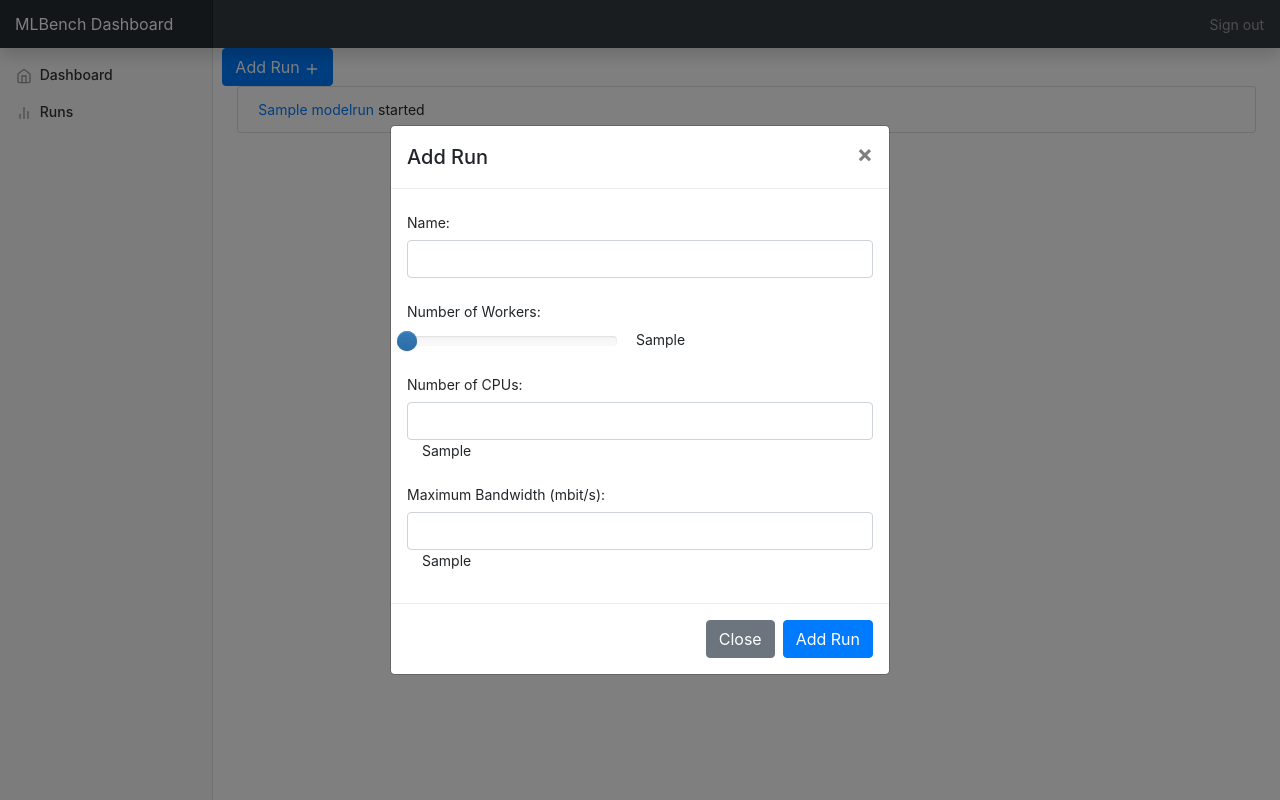
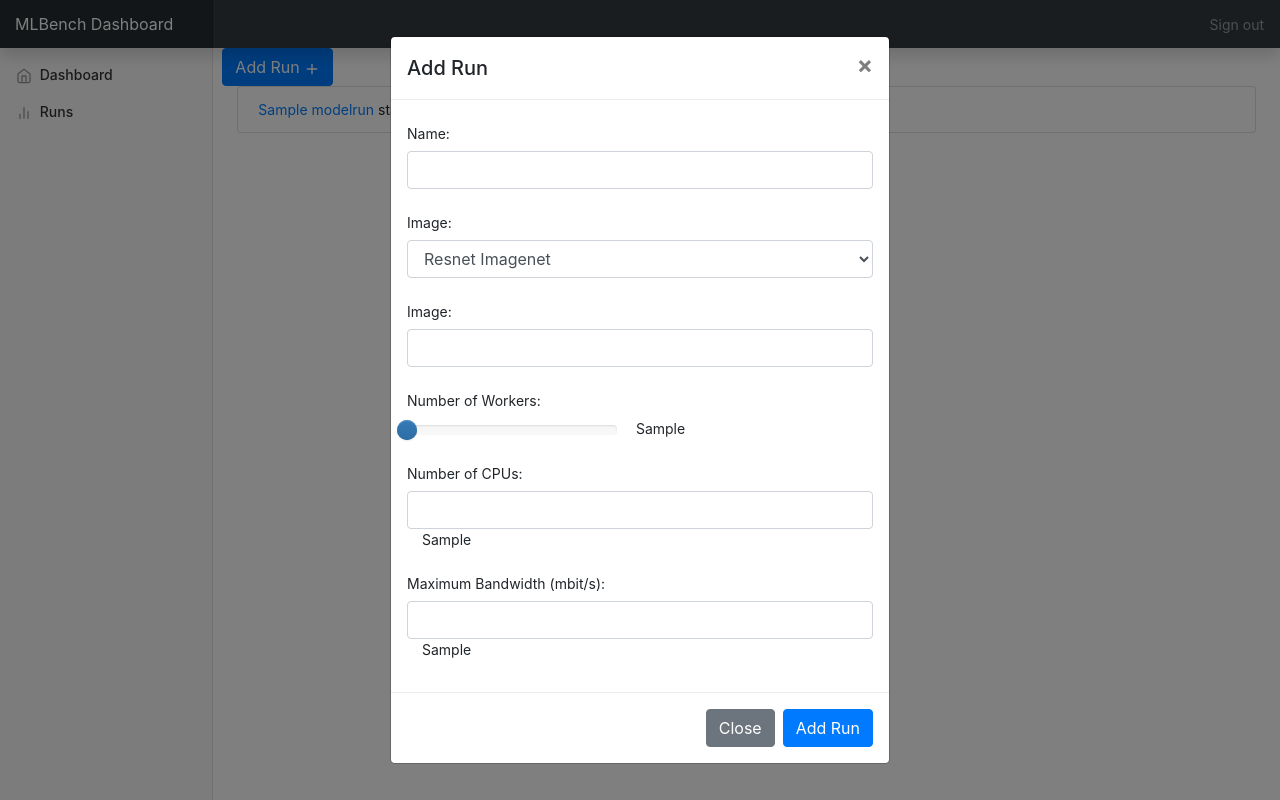
Before and after one commit to mlbench/mlbench-dashboard, a Django app: template src/main/templates/main/runs.html in a window 1280 px wide, after a click on "Add Run". Run offline with Django 3.2, Linux system fonts and the light colour scheme; tables that the repository leaves empty hold one stand-in row (values such as "Sample post"); the template is opened without the code that fills it: values that come from a table or form of the project are taken from there, most other values are stand-ins (such as "Sample title", 1, 10 or a date in 2020); some libraries are stand-ins or nearby versions.

Commit message:
Add image selection UI

```diff
--- a/src/main/templates/main/runs.html
+++ b/src/main/templates/main/runs.html
@@ -29,6 +29,21 @@
                     <div class="invalid-feedback">
                         Please enter a name for this run.
                     </div>
+                </div>
+                <div class="form-group">
+                    <label for="image-name" class="col-form-label">Image:</label>
+                    <select class="form-control" id="image-name" required>
+                        <option value="resnet_imagenet">Resnet Imagenet</option>
+                        <option value="linear_model">Linear Model</option>
+                        <option value="custom_image">Custom Image</option>
+                      </select>
+                    <div class="invalid-feedback">
+                        Please select an image.
+                    </div>
+                </div>
+                <div class="form-group collapse" id="custom-image-collapse">
+                    <label for="custom-image-name" class="col-form-label">Image:</label>
+                    <input class="form-control" id="custom-image-name">
                 </div>
                 <div class="form-group">
                     <label for="num-workers" class="col-form-label">Number of Workers:</label><br>
@@ -68,6 +83,19 @@
     $(document).ready(function () {
         $('#add-run-modal').on('show.bs.modal', function (e) {
             //$('#run-name').val("Run " + new Date().toString());
+        });
+
+        $('.collapse').collapse();
+        $("#custom-image-collapse").collapse("hide");
+
+        $("#image-name").change(function(){
+            if($("#image-name").val() == "custom_image"){
+                $("#custom-image-collapse").collapse("show");
+                $("#custom-image-name").prop('required',true);
+            }else{
+                $("#custom-image-collapse").collapse("hide");
+                $("#custom-image-name").prop('required',false);
+            }
         });
 
         // sliders
```
